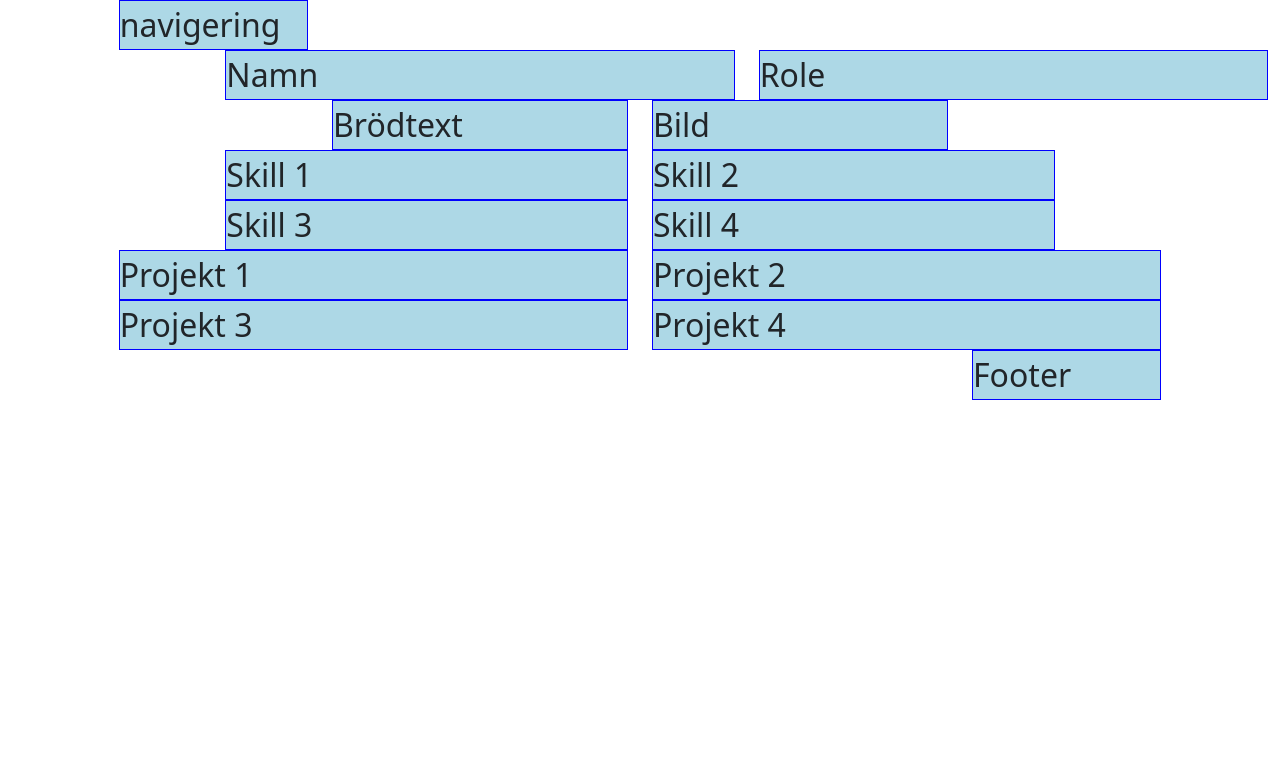
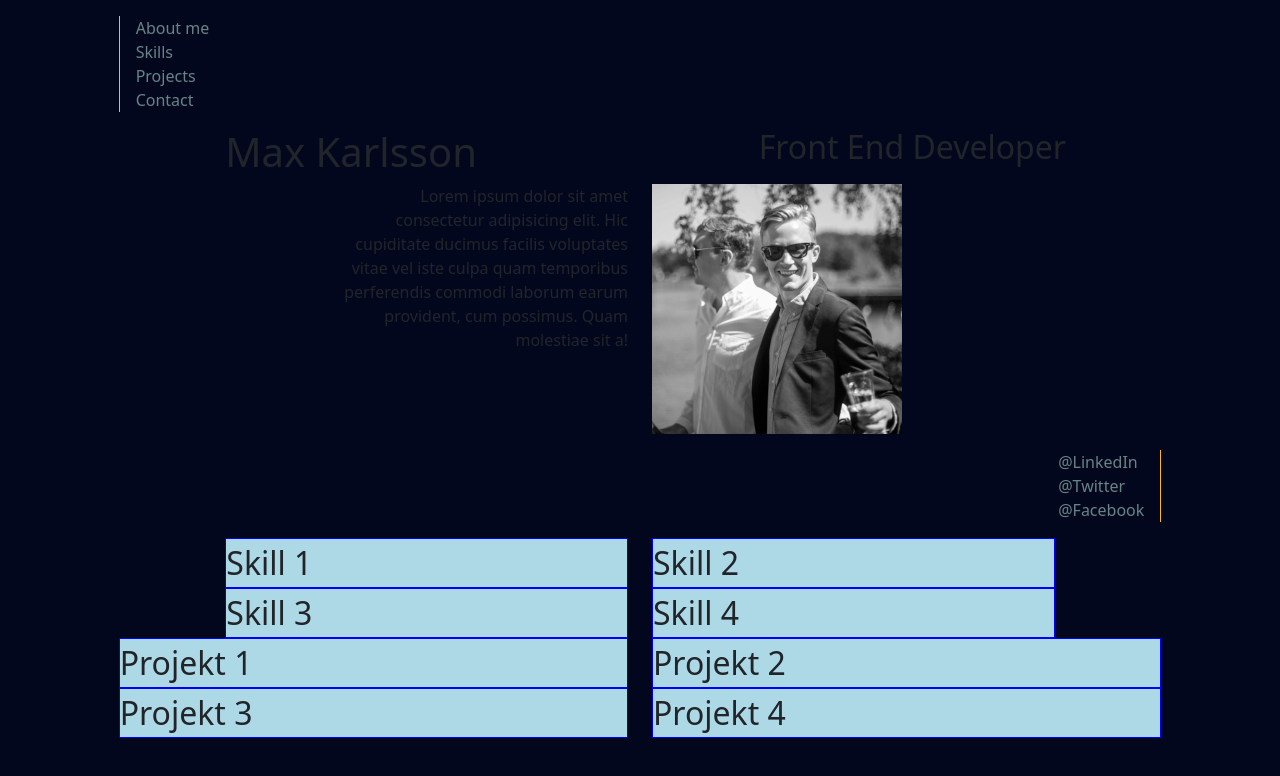
Before and after one commit to maxtkarlsson/Portfolio_Max_Karlsson_20220923, a plain HTML site: page index.html in a window 1280 px wide. Drawn offline with nearby package versions, Linux system fonts and the light colour scheme.

Commit message:
Layout wip 1

```diff
--- a/css/index.css
+++ b/css/index.css
@@ -1,6 +1,45 @@
+/*Temp box class */
 .box {
   background-color: lightblue;
   border: 1px solid blue;
   min-height: 50px;
   font-size: 2rem;
 }
+
+/*Body styling*/
+body {
+  background-color: #03071e;
+}
+
+/*Navigation styling*/
+ul {
+  display: block;
+  list-style-type: none;
+  margin-top: 1em;
+  margin-bottom: 1em;
+  margin-left: 0;
+  margin-right: 0;
+  padding-left: 1em;
+  border-left: 1px solid #ffba08;
+}
+
+#ul-footer {
+  display: block;
+  list-style-type: none;
+  margin-top: 1em;
+  margin-bottom: 1em;
+  margin-left: 0;
+  margin-right: 0;
+  padding-left: 1em;
+  padding-right: 1em;
+  border-right: 1px solid #ffba08;
+  border-left: none;
+}
+
+ul li {
+  color: #668586;
+}
+
+ul li:hover {
+  color: #ffba08;
+}
--- a/index.html
+++ b/index.html
@@ -25,49 +25,89 @@
     <link href="css/index.css" rel="stylesheet" />
   </head>
   <body>
-    <section class="container-fluid">
-      <div class="row">
-        <div class="col-sm-12 col-md-2 offset-sm-0 offset-md-1">
-          <div class="box">navigering</div>
-        </div>
-      </div>
-      <div class="row">
-        <div class="col-sm-12 col-md offset-sm-0 offset-md-2">
-          <div class="box">Namn</div>
-        </div>
-        <div class="col-sm-12 col-md">
-          <div class="box">Role</div>
-        </div>
-      </div>
-      <div class="row d-flex justify-content-center">
-        <div class="col-sm-12 col-md-3">
-          <div class="box">Brödtext</div>
-        </div>
-        <div class="col-sm-12 col-md-3 d-sm-none d-md-block">
-          <div class="box">Bild</div>
-        </div>
-      </div>
-      <div class="row d-flex justify-content-center">
-        <div class="col-sm-12 col-md-4"><div class="box">Skill 1</div></div>
-        <div class="col-sm-12 col-md-4"><div class="box">Skill 2</div></div>
-      </div>
-      <div class="row d-flex justify-content-center">
-        <div class="col-sm-12 col-md-4"><div class="box">Skill 3</div></div>
-        <div class="col-sm-12 col-md-4"><div class="box">Skill 4</div></div>
-      </div>
-      <div class="row d-flex justify-content-center">
-        <div class="col-sm-12 col-md-5"><div class="box">Projekt 1</div></div>
-        <div class="col-sm-12 col-md-5"><div class="box">Projekt 2</div></div>
-      </div>
-      <div class="row d-flex justify-content-center">
-        <div class="col-sm-12 col-md-5"><div class="box">Projekt 3</div></div>
-        <div class="col-sm-12 col-md-5"><div class="box">Projekt 4</div></div>
-      </div>
-      <div class="row">
-        <div class="col-sm-12 col-md-2 offset-sm-0 offset-md-9">
-          <div class="box">Footer</div>
-        </div>
-      </div>
-    </section>
+    <main class="container-fluid">
+      <section class="row">
+        <aside
+          class="d-flex justify-content-center justify-content-md-start col-12 col-md-2 offset-0 offset-md-1"
+        >
+          <nav>
+            <ul>
+              <li>About me</li>
+              <li>Skills</li>
+              <li>Projects</li>
+              <li>Contact</li>
+            </ul>
+          </nav>
+        </aside>
+      </section>
+      <section class="row">
+        <article
+          class="d-flex justify-content-center justify-content-md-start col-sm-12 col-md offset-0 offset-md-2"
+        >
+          <h1>Max Karlsson</h1>
+        </article>
+        <article
+          class="d-flex justify-content-center justify-content-md-start col-sm-12 col-md"
+        >
+          <h2>Front End Developer</h2>
+        </article>
+      </section>
+      <section class="row d-flex justify-content-center">
+        <article class="col-sm-12 col-md-3">
+          <p class="text-center text-md-end">
+            Lorem ipsum dolor sit amet consectetur adipisicing elit. Hic
+            cupiditate ducimus facilis voluptates vitae vel iste culpa quam
+            temporibus perferendis commodi laborum earum provident, cum
+            possimus. Quam molestiae sit a!
+          </p>
+        </article>
+        <article class="col-sm-12 col-md-3 d-none d-md-block">
+          <img src="assets/Image_me.png" alt="A picture of me" />
+        </article>
+      </section>
+      <section class="row">
+        <aside
+          class="d-flex justify-content-center justify-content-md-end col-sm-12 col-md-2 offset-sm-0 offset-md-9"
+        >
+          <ul id="ul-footer">
+            <li>@LinkedIn</li>
+            <li>@Twitter</li>
+            <li>@Facebook</li>
+          </ul>
+        </aside>
+      </section>
+      <section class="row d-flex justify-content-center">
+        <article class="col-sm-12 col-md-4">
+          <div class="box">Skill 1</div>
+        </article>
+        <article class="col-sm-12 col-md-4">
+          <div class="box">Skill 2</div>
+        </article>
+      </section>
+      <section class="row d-flex justify-content-center">
+        <article class="col-sm-12 col-md-4">
+          <div class="box">Skill 3</div>
+        </article>
+        <article class="col-sm-12 col-md-4">
+          <div class="box">Skill 4</div>
+        </article>
+      </section>
+      <section class="row d-flex justify-content-center">
+        <article class="col-sm-12 col-md-5">
+          <div class="box">Projekt 1</div>
+        </article>
+        <article class="col-sm-12 col-md-5">
+          <div class="box">Projekt 2</div>
+        </article>
+      </section>
+      <section class="row d-flex justify-content-center">
+        <article class="col-sm-12 col-md-5">
+          <div class="box">Projekt 3</div>
+        </article>
+        <article class="col-sm-12 col-md-5">
+          <div class="box">Projekt 4</div>
+        </article>
+      </section>
+    </main>
   </body>
 </html>
```
Also changed, not shown: assets/Image_me.png (added).
